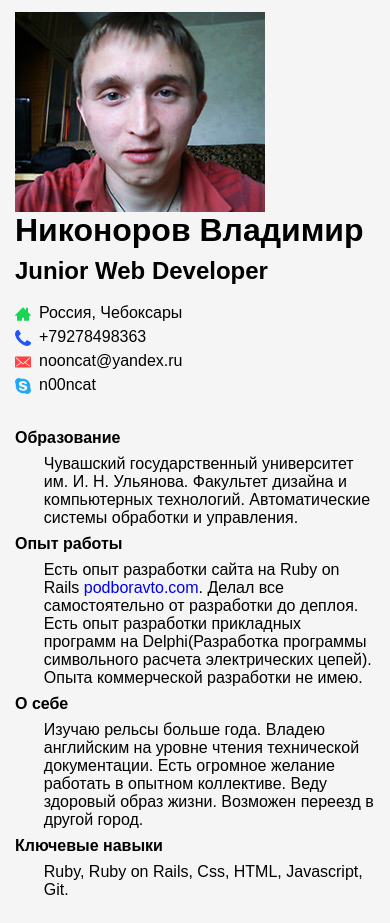
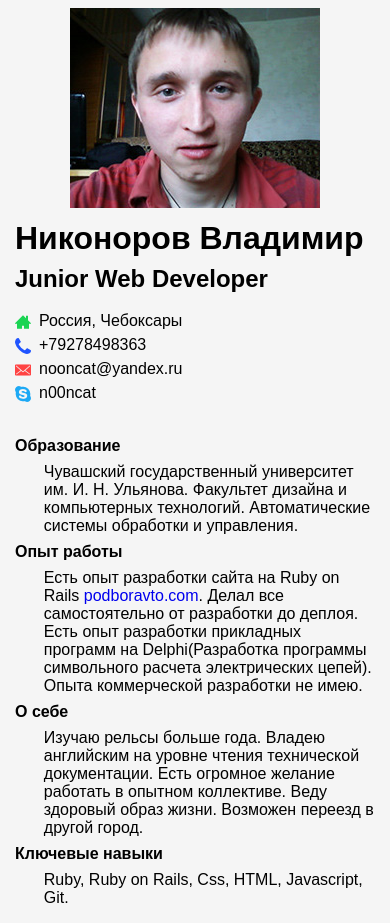
Before and after one commit to nooncat/resume, a plain HTML site: page index.html in a window 390 px wide. Drawn offline with Linux system fonts and the light colour scheme.

Commit message:
add photo media queries styles

```diff
--- a/assets/stylesheets/styles.css
+++ b/assets/stylesheets/styles.css
@@ -80,3 +80,11 @@ header .contacts li {
 .resume-main dd {
   margin-left: 8%;
 }
+
+@media (max-width: 768px) {
+  header .photo {
+    float: none;
+    display: block;
+    margin: 0 auto;
+  }
+}
```
